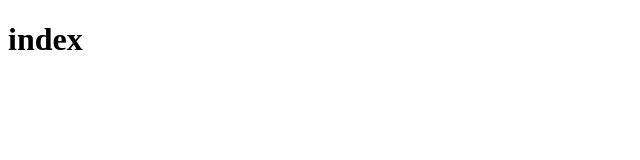
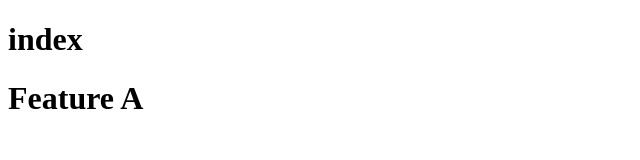
Before and after one commit to MR-HarshMeshram/DevOps, a plain HTML site: page index.html in a window 1280 px wide. Shown: the whole page, without its empty margins (0-640 px from the left). Drawn offline with Linux system fonts and the light colour scheme.

Commit message:
added new line

```diff
--- a/index.html
+++ b/index.html
@@ -9,6 +9,7 @@
 
 <body>
               <h1>index</h1>
+              <h1>Feature A</h1>
 
 </body>
 
```
